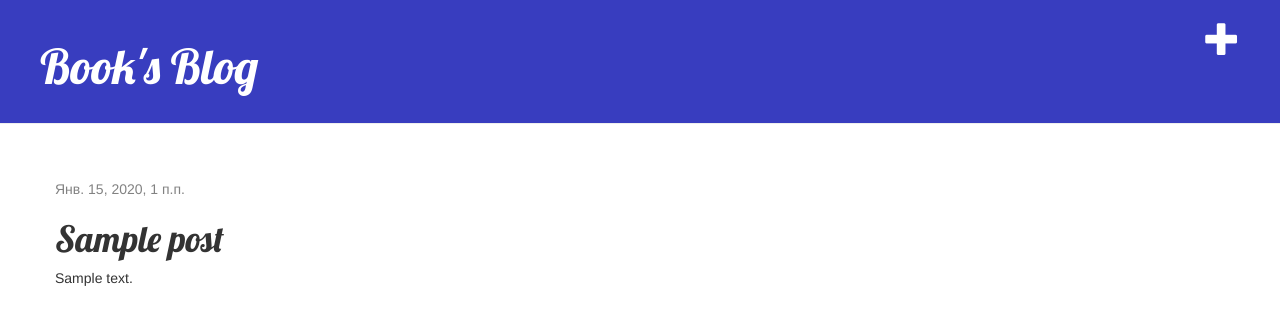
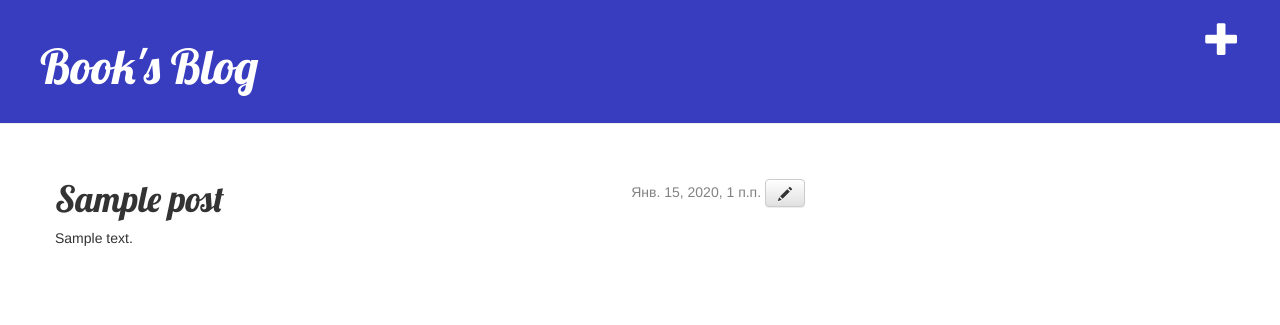
Before and after one commit to ggeraldina/blog, a Django app: page /post/1/ in a window 1280 px wide. Shown: the top 325 px of the page. Run offline with Django 3.2, Linux system fonts and the light colour scheme; tables that the repository leaves empty hold one stand-in row (values such as "Sample post"); some libraries are stand-ins or nearby versions.

Commit message:
Added the ability to edit posts

```diff
--- a/blog/static/css/blog.css
+++ b/blog/static/css/blog.css
@@ -20,6 +20,11 @@ h1, h2, h3, h4 {
 
 .date {
     color: #828282;
+    display: inline-block;
+}
+
+.date_post_detail {
+    float: right;
 }
 
 .save {
--- a/blog/templates/blog/post_detail.html
+++ b/blog/templates/blog/post_detail.html
@@ -2,11 +2,14 @@
 
 {% block content %}
     <div class="post">
-        {% if post.published_date %}
-            <div class="date">
-                {{ post.published_date }}
-            </div>
-        {% endif %}
+        <div class="date_post_detail">
+            {% if post.published_date %}
+                <div class="date">
+                    {{ post.published_date }}
+                </div>
+            {% endif %}
+            <a class="btn btn-default" href="{% url 'post_edit' pk=post.pk %}"><span class="glyphicon glyphicon-pencil"></span></a>
+        </div>
         <h1>{{ post.title }}</h1>
         <p>{{ post.text|linebreaksbr }}</p>
     </div>
--- a/blog/urls.py
+++ b/blog/urls.py
@@ -20,4 +20,5 @@ urlpatterns = [
     path('', views.post_list, name='post_list'),
     path('post/<int:pk>/', views.post_detail, name='post_detail'),
     path('post/new/', views.post_new, name='post_new'),
+    path('post/<int:pk>/edit/', views.post_edit, name='post_edit'),
 ]
--- a/blog/views.py
+++ b/blog/views.py
@@ -13,8 +13,8 @@ def post_detail(request, pk):
     data = {'post': post}
     return render(request, 'blog/post_detail.html', data)
 
-def save_new_post(request_post_new):
-    form = PostForm(request_post_new.POST)
+def save_post(request_post_new, instance_post=None):
+    form = PostForm(request_post_new.POST, instance=instance_post)
     if form.is_valid():
         post = form.save(commit=False)
         post.author = request_post_new.user
@@ -24,9 +24,18 @@ def save_new_post(request_post_new):
 
 def post_new(request):
     if request.method == 'POST':
-        return save_new_post(request)
+        return save_post(request)
     else:
         form = PostForm()
+        data = {'form': form}
+        return render(request, 'blog/post_edit.html', data)
+
+def post_edit(request, pk):
+    post = get_object_or_404(Post, pk=pk)
+    if request.method == "POST":
+        return save_post(request, post)
+    else:
+        form = PostForm(instance=post)
         data = {'form': form}
         return render(request, 'blog/post_edit.html', data)
 
```
